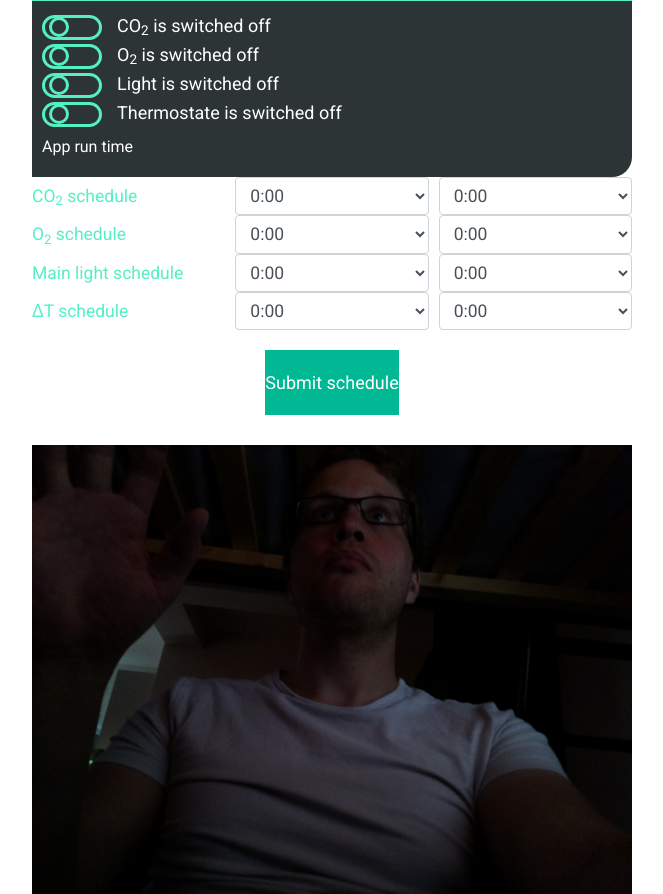
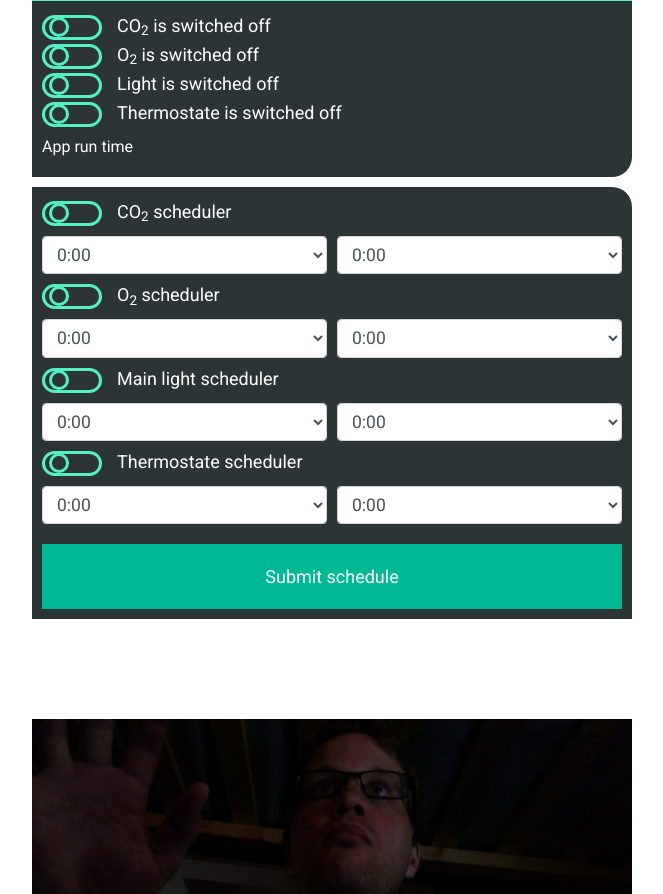
Before and after one commit to JacobusMKoelewijn/gyllcare, a Flask app: template app/templates/gyllcare.html in a window 1280 px wide. Shown: the part 229-1123 px from the top of the page, without its empty margins (308-971 px from the left). Run offline with Flask 2, Linux system fonts and the light colour scheme; the template is opened without the code that fills it: values that come from a table or form of the project are taken from there, others are empty; parts of the project's set-up code (start-up, migrations or seed data) failed here and were passed over; some libraries are stand-ins or nearby versions.

Commit message:
Start schedule feature

```diff
--- a/app/__init__.py
+++ b/app/__init__.py
@@ -9,6 +9,7 @@ import eventlet
 
 from .main import main as main_blueprint
 from .main.extensions import db, socketio, mail, login_manager
+
 
 
 def create_app(config_file='config.py'):
@@ -28,6 +29,7 @@ def create_app(config_file='config.py'):
 
     with app.app_context():
         # print("initiating")
+        # db.create_all()
 
         app_start = Events.query.filter_by(id=1).first()
         app_start.time = datetime.now().strftime("%d-%m-%Y %H:%M")
--- a/app/main/base.py
+++ b/app/main/base.py
@@ -18,6 +18,7 @@ class AlarmMode():
     def stop(self):
         AlarmMode.stop_thread = True
         self.id.join()
+
 
 CO2 = ToggleSwitch(14, "CO2")
 O2 = ToggleSwitch(15, "O2")
--- a/app/main/camera.py
+++ b/app/main/camera.py
@@ -17,4 +17,4 @@ def get_picture():
         camera.stop_preview()
     finally:
         camera.close()
-        print("Camera closed confirmed")
+        # print("Camera closed confirmed")
--- a/app/main/models.py
+++ b/app/main/models.py
@@ -9,6 +9,7 @@ class Events(db.Model):
 class Schedule(db.Model):
     id = db.Column(db.Integer, primary_key=True)
     unit = db.Column(db.String(30), unique=True)
+    active = db.Column(db.Boolean)
     time_on = db.Column(db.String(30), unique=False)
     time_off = db.Column(db.String(30), unique=False)
 
--- a/app/main/temp.py
+++ b/app/main/temp.py
@@ -27,4 +27,4 @@ def read_temp():
         return round(temp_c, 1)
 
 # def read_temp():
-    # return 30.0
+#     return 30.0
--- a/app/static/Resources/css/style.css
+++ b/app/static/Resources/css/style.css
@@ -393,15 +393,27 @@ input:checked + .slider:before {
 } */
 
 .schedule_panel {
+  background-color: var(--color-background);
+  margin-top: 10px;
+  padding: 10px;
+  border-top-right-radius: 20px;
   /* color: #00a8ff; */
-  margin-bottom: 30px;
-  background-color: #ffffff;
+  margin-bottom: 100px;
+  /* background-color: #ffffff; */
   /* border-radius: 20px; */
   /* padding-left: 10px;
     padding-right: 10px;
     padding-top: 30px;
     padding-bottom: 30px; */
 }
+
+/* .main_switch_panel_buttons {
+  position: relative;
+  background-color: var(--color-background);
+  padding: 10px;
+  width: 100%;
+  border-bottom-right-radius: 20px;
+} */
 
 .graph_panel {
   background-image: var(--gradient-primary);
--- a/app/templates/gyllcare.html
+++ b/app/templates/gyllcare.html
@@ -64,7 +64,7 @@
                         <h2 style="font-size: 80%">App run time {{ time_active }}</h2>
                         <div>
                             <h2 class="alarm_blue hidden" style="font-size: 100%; display: inline-block; color: lightblue">&#9673;</h2>
-                            <h2 class="alarm hidden" style="font-size: 100%; display: inline-block; color:red">&#9673;</h2>
+                            <h2 class="alarm_red hidden" style="font-size: 100%; display: inline-block; color:red">&#9673;</h2>
                         </div>
                     </div>
                 </div>
@@ -72,61 +72,83 @@
 
 
                 <div class="schedule_panel">
+
                     <form action="{{ url_for('main.gyllcare') }}" method="POST" novalidate>
-                        <div class="form-row">
-                            <div class="col-sm-4">
-                                <label class="col-form-label col-form-label-sm">CO<sub>2</sub> schedule</label>
-                            </div>
-                            <div class="col-sm-4">
+
+                        <label class='switch_layout'>
+                            <h2 class='label_layout'>CO<sub>2</sub>&nbsp;scheduler</h2>
+                            <input class='schedule_switch' id="CO2_schedule" name="CO2_schedule" type='checkbox'>
+                            <span class ='slider'></span>
+                        </label>
+
+                        <div style='margin-top: 10px' class="form-row">
+                            <div class="col-sm-6">
                                 {{ schedule_form.unit_co2_on(class_="form-control form-control-sm", id="co2_start" ) }}
                             </div>
-                            <div class="col-sm-4">
+                            <div class="col-sm-6">
                                 {{ schedule_form.unit_co2_off(class_="form-control form-control-sm", id="co2_stop" ) }}
                             </div>
                         </div>
-                        <div class="form-row">
-                            <div class="col-sm-4">
-                                <label class="col-form-label col-form-label-sm">O<sub>2</sub> schedule</label>
-                            </div>
-                            <div class="col-sm-4">
+
+                        <label style='margin-top: 10px' class='switch_layout'>
+                            <h2 class='label_layout'>O<sub>2</sub>&nbsp;scheduler</h2>
+                            <input class='schedule_switch' id="O2_scheulde" name="O2_schedule" type='checkbox'>
+                            <span class ='slider'></span>
+                        </label>
+
+                        <div style='margin-top: 10px' class="form-row">
+                            <div class="col-sm-6">
                                 {{ schedule_form.unit_o2_on(class_="form-control form-control-sm", id="o2_start" ) }}
                             </div>
-                            <div class="col-sm-4">
+                            <div class="col-sm-6">
                                 {{ schedule_form.unit_o2_off(class_="form-control form-control-sm", id="o2_stop" ) }}
                             </div>
                         </div>
-                        <div class="form-row">
-                            <div class="col-sm-4">
-                                <label class="col-form-label col-form-label-sm">Main light schedule</label>
-                            </div>
-                            <div class="col-sm-4">
+
+                        <label style='margin-top: 10px' class='switch_layout'>
+                            <h2 class='label_layout'>Main&nbsp;light&nbsp;scheduler</h2>
+                            <input class='schedule_switch' id='light_schedule' name="light_schedule" type='checkbox'>
+                            <span class ='slider'></span>
+                        </label>
+
+                        <div style='margin-top: 10px' class="form-row">
+                            <div class="col-sm-6">
                                 {{ schedule_form.unit_light_on(class_="form-control form-control-sm", id="light_start" ) }}
                             </div>
-                            <div class="col-sm-4">
+                            <div class="col-sm-6">
                                 {{ schedule_form.unit_light_off(class_="form-control form-control-sm", id="light_stop" ) }}
                             </div>
                         </div>
-                        <div class="form-row">
-                            <div class="col-sm-4">
-                                <label class="col-form-label col-form-label-sm">&#916;T schedule</label>
-                            </div>
-                            <div class="col-sm-4">
+
+                        <label style='margin-top: 10px' class='switch_layout'>
+                            <h2 class='label_layout'>Thermostate&nbsp;scheduler</h2>
+                            <input class='schedule_switch' id='temp_schedule' name="temp_schedule" type='checkbox'>
+                            <span class ='slider'></span>
+                        </label>
+
+                        <div style='margin-top: 10px' class="form-row">
+                            <div class="col-sm-6">
                                 {{ schedule_form.unit_temp_on(class_="form-control form-control-sm", id="temp_start" ) }}
                             </div>
-                            <div class="col-sm-4">
+                            <div class="col-sm-6">
                                 {{ schedule_form.unit_temp_off(class_="form-control form-control-sm", id="temp_stop" ) }}
-                            </div>
-                            <div style="margin: 0 auto; margin-top: 20px;">
-                                <div class='button'><h2>Submit schedule</h2></div>
-                                <!-- <button type="submit" class="btn btn-primary btn-sm my-1">Submit schedule</button> -->
                             </div>
                         </div>
 
+
+
+                        <div style="margin: 0 auto; margin-top: 20px;">
+                            <div class='button'><h2>Submit schedule</h2></div>
+                            <!-- <button type="submit" class="btn btn-primary btn-sm my-1">Submit schedule</button> -->
+                        </div>
+
                     </form>
-                    <div class="schedule_panel_output">
+                    <!-- <div class="schedule_panel_output">
                         <h3 style="color: #0d6efd;">{{ schedule_set }}</h3>
-                    </div>
+                    </div> -->
                 </div>
+
+
 
                 <div class="photo_panel">
                     <img class="fishlens_layout" src="{{ url_for('static', filename='Resources/img/fishlens.jpg') }}">
--- a/gyllcare.py
+++ b/gyllcare.py
@@ -6,13 +6,16 @@
 from app import create_app
 from app.main.extensions import socketio
 
+
+# When using Apache2
+app = create_app()
+
+# In development mode:
+if __name__ == '__main__':
+    # app.run()
+    socketio.run(app)
+
 print("####### Gyllcare seems to work.. awaiting response from the browser")
-
-# app = create_app()
-
-# if __name__ == '__main__':
-    # app.run()
-    # socketio.run(app)
 
 # switched to eventlet 0.30.2
 # gunicorn --worker-class eventlet -b 192.168.178.57:9000 -t 120 'gyllcare:create_app()'
```
Also changed, not shown: app/main/gpio.py (+6 -5 lines), app/main/routes.py (+70 -7 lines), app/static/Resources/js/vanilla.js (+46 -18 lines).
